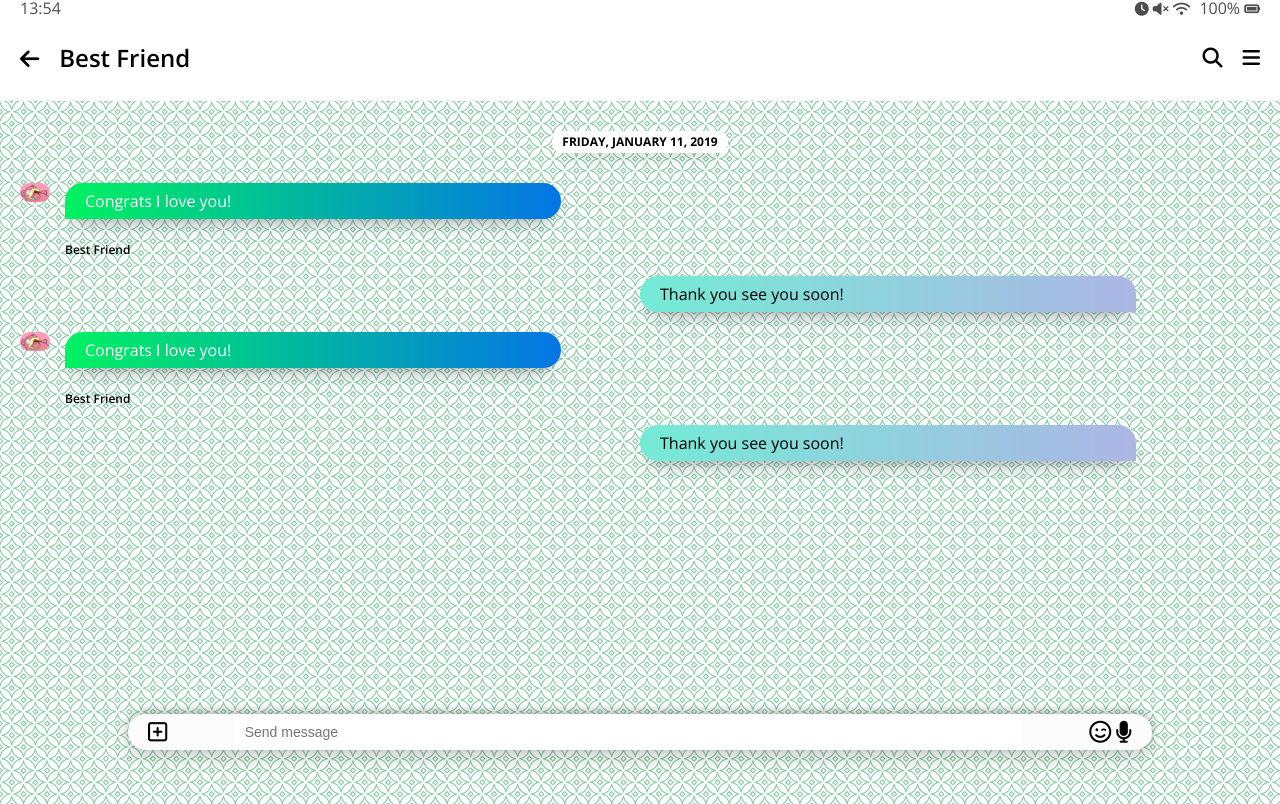
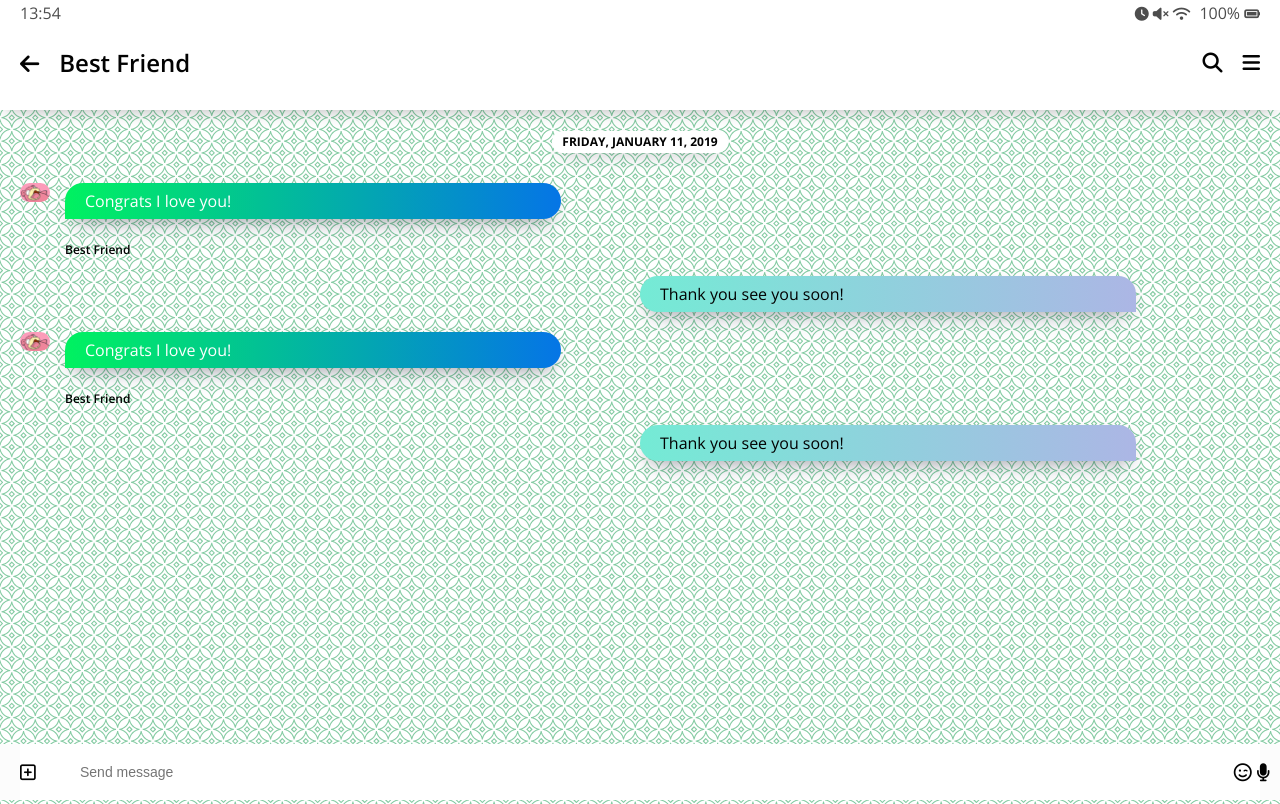
Before and after one commit to Taek2/kakao-clone-2.0, a plain HTML site: page chat.html in a window 1280 px wide. Shown: the top 804 px of the page. Drawn offline with nearby package versions, Linux system fonts and the light colour scheme.

Commit message:
update animation

```diff
--- a/chat.html
+++ b/chat.html
@@ -8,6 +8,7 @@
     <title>Chat | Kakao Clone</title>
 </head>
 <body class="chats-body">
+    <div class="header-wrapper">
         <div class="status-bar">
             <div class="status-bar__column">
                 <span class="status-bar__clock">13:54</span>
@@ -39,6 +40,7 @@
                 </span>
             </div>
         </header>
+    </div>
     <main class="chat-screen">
         <ul class="chat__messages">
             <span class="chat__timestamp">
@@ -82,18 +84,16 @@
             </li>
         </ul>
     </main>
-    <div class="chat__write">
-        <div class="chat__write-column">
+    <div class="chat__write-container">
+        <input class="chat__write" type="text" placeholder="Send message" class="chat__write-input">
+        <div class="chat__icon-left chat__icon">
             <i class="far fa-plus-square"></i>
         </div>
-        <div class="chat__write-column">
-            <input type="text" placeholder="Send message" class="chat__write-input">
-        </div>
-        <div class="chat__write-column">
+        <div class="chat__icon-right chat__icon">
             <span class="chat__write-icon">
                 <i class="far fa-smile-wink"></i>
             </span>
-            <span class="chat__write-icon">
+            <span class="chat__write-icon ">
                 <i class="fas fa-microphone"></i>
             </span>
         </div>
--- a/css/chat.css
+++ b/css/chat.css
@@ -1,14 +1,24 @@
-.chats-body{
-    padding: 0px;
+.header-wrapper{
+    position: fixed;
+    top:0px;
+    width: 100%;
+    background-color: white;
+    padding: 5px 0px;
+    box-shadow:
+    rgba(0, 0, 0, 0.3) 0px 8px 16px -8px,
+    rgba(0, 0, 0, 0.024) 0px -6px 16px -6px;
 }
+
 .chats-body .header, .chats-body .status-bar{
     padding: 0px 20px;
 }
 
 
-.chat-screen{
+.chats-body{
+    padding: 0px;
     background-image: url("../images/chatBg.png");
-    min-height: 100vh;
+    min-height: 1000vh;
+    padding-top: 100px;
 }
 
 .chat-screen .chat__messages{
@@ -66,10 +76,9 @@
     font-weight: 600;
     font-size: 12px;
 }
-.chat__write{
+.chat__write-container{
     position: fixed;
-    bottom: 50px;
-    width: 80%;
+    bottom: 0px;
     display: flex;
     align-items: center;;
     justify-content: space-between;
@@ -78,12 +87,38 @@
     right:0;
     background-color: #fcfcfc;
     padding:0px 20px;
-    border-radius: 40px;
-    box-shadow: 0px 8px 20px rgba(0, 0, 0, 0.2), 0px -4px 10px rgba(0, 0, 0, 0.2);
+    /*box-shadow: 0px 8px 20px rgba(0, 0, 0, 0.2), 0px -4px 10px rgba(0, 0, 0, 0.2);*/
 }
 
-.chat__write i{
-    font-size : 22px;
+.chat__write{
+    bottom: 0px;
+    width: 100%;
+    border-radius: 0;
+    padding: 20px 60px;
+    width: 100%;
+    border:none;
+    font-size: 14px;
+}
+
+.chat__write:focus{
+    outline: none;
+}
+.chat__icon{
+    font-size : 18px;
+    transition: opacity 0.2s ease-in-out;
+}
+
+.chat__icon-left{
+    position: absolute;
+}
+
+.chat__icon-right{
+    position: absolute;
+    right: 10px;
+}
+
+.chat__write:focus ~.chat__icon{
+    opacity: 0;
 }
 
 .chat__write-column:nth-child(2){
@@ -96,10 +131,6 @@
     border:none;
     font-size: 14px;
 }
-
-/*.chat__write-column input:focus{
-    outline: none;
-}*/
 
 .message .message__bubble{
     background-color: white;
```
Lines whose indentation alone changed are shown as unchanged.
